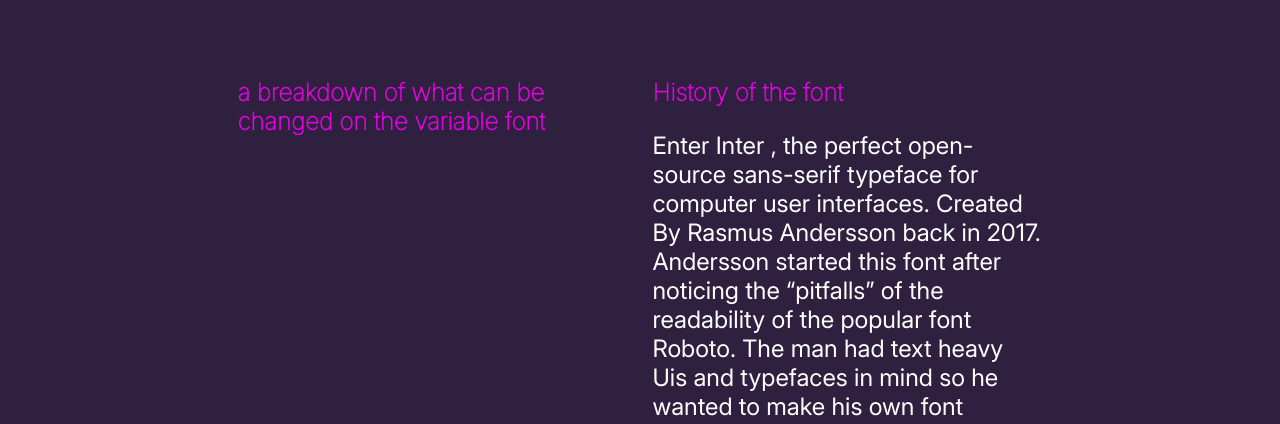
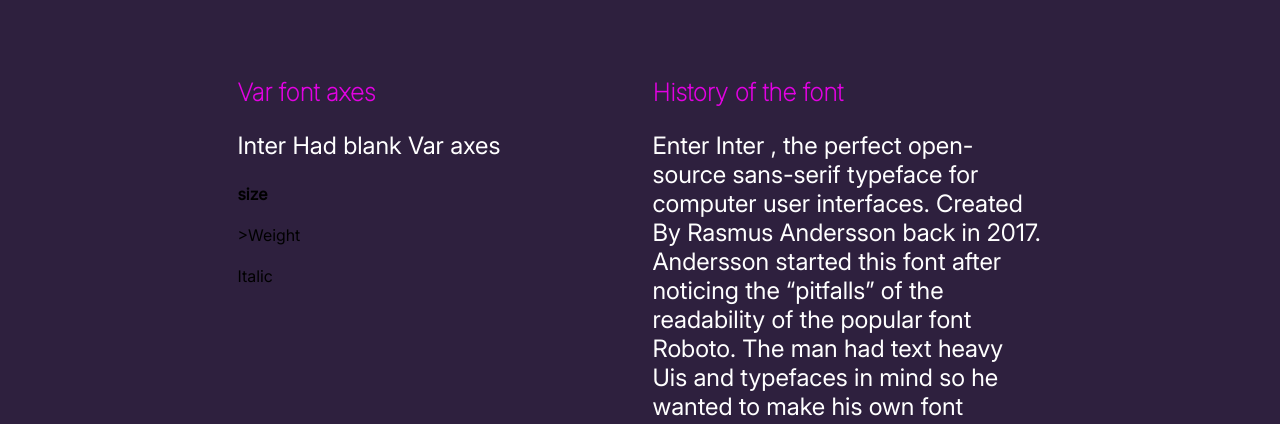
Before and after one commit to Kthompson09/inter, a plain HTML site: page index.html in a window 1280 px wide. Shown: the part 376-800 px from the top of the page. Drawn offline with Linux system fonts and the light colour scheme.

Commit message:
updated button and stated vars

```diff
--- a/index.html
+++ b/index.html
@@ -41,7 +41,12 @@
           </section>
 
           <section id="variations">
-            <h2>a breakdown of what can be changed on the variable font</h2>
+           <h2>Var font axes</h2>
+            <p>Inter Had blank Var axes</p>
+              <h4 class="size">size</h4>
+              <h4 class="Weight"></h4>>Weight</h4>
+              <h4 class="Italic"></h4> Italic</h4>
+
           </section>
 
           <section id="alphabet">
--- a/main.css
+++ b/main.css
@@ -87,6 +87,29 @@
     }
 
 }
+/* Animation for the variable font sections */
+.size {
+    animation: sizeChange 7s infinite;
+
+
+
+}
+
+
+
+
+
+
+
+
+
+
+
+
+
+
+
+
 /* variable font that changes on hover */
 .variable-font{
     font-weight:1 ;
```
